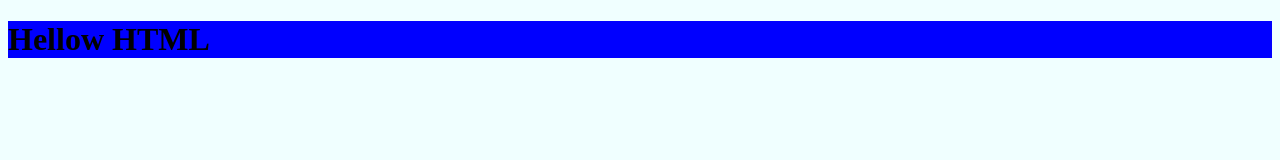
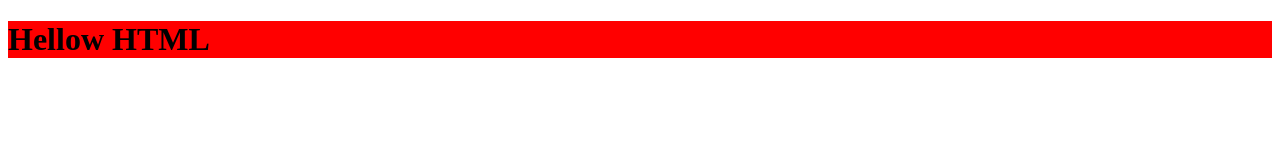
Before and after one commit to madhavbera/simple, a plain HTML site: page index.html in a window 1280 px wide. Drawn offline with Linux system fonts and the light colour scheme.

Commit message:
add new feature

```diff
--- a/index.html
+++ b/index.html
@@ -4,9 +4,17 @@
     <meta charset="UTF-8">
     <meta name="viewport" content="width=device-width, initial-scale=1.0">
     <title>Document</title>
-    <link rel="stylesheet" href="style.css">
+    <!-- <link rel="stylesheet" href="style.css"> -->
+     <!-- <style>
+        h1{
+            background-color: red;
+        }
+        body{
+            forced-color-adjust: auto;
+        }
+     </style> -->
 </head>
 <body>
-    <h1>Hellow HTML</h1>
+    <h1 style="background-color: red;">Hellow HTML</h1>
 </body>
 </html>
```
